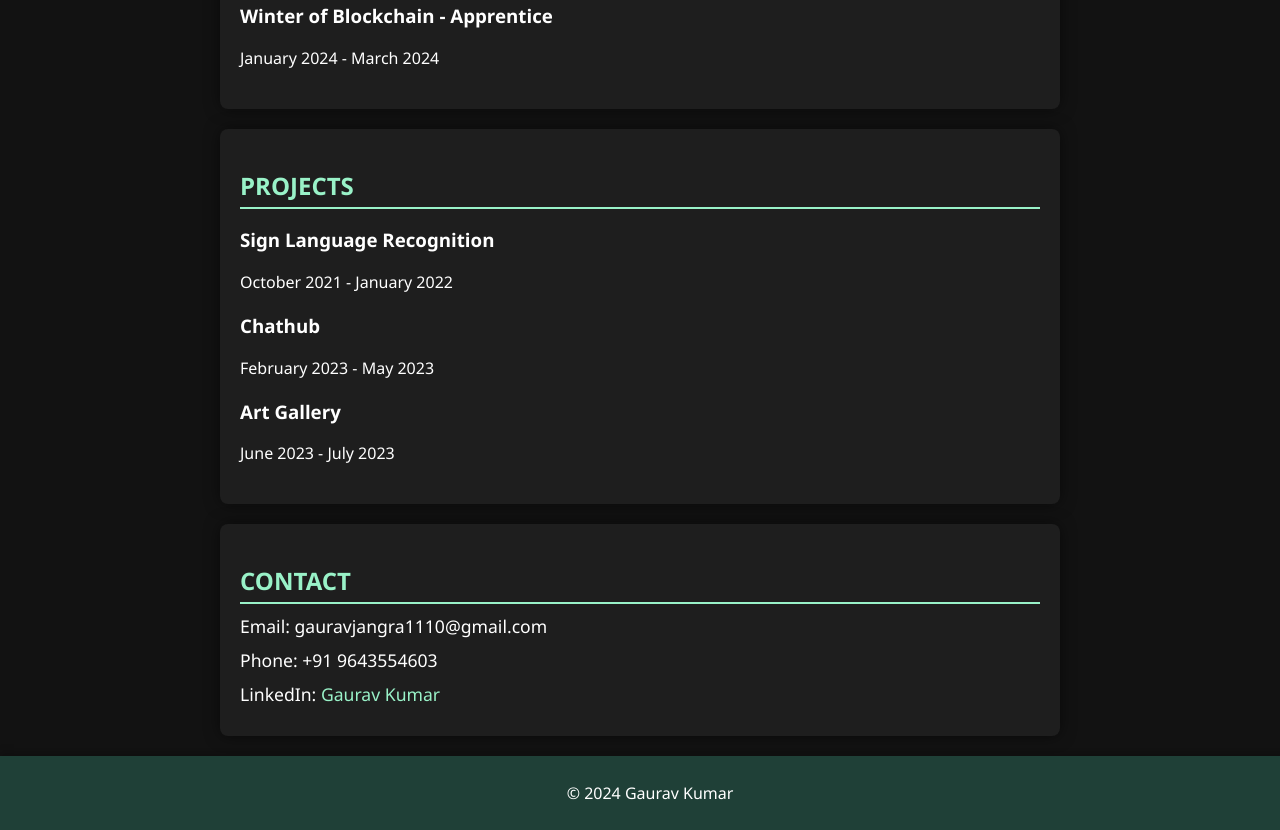
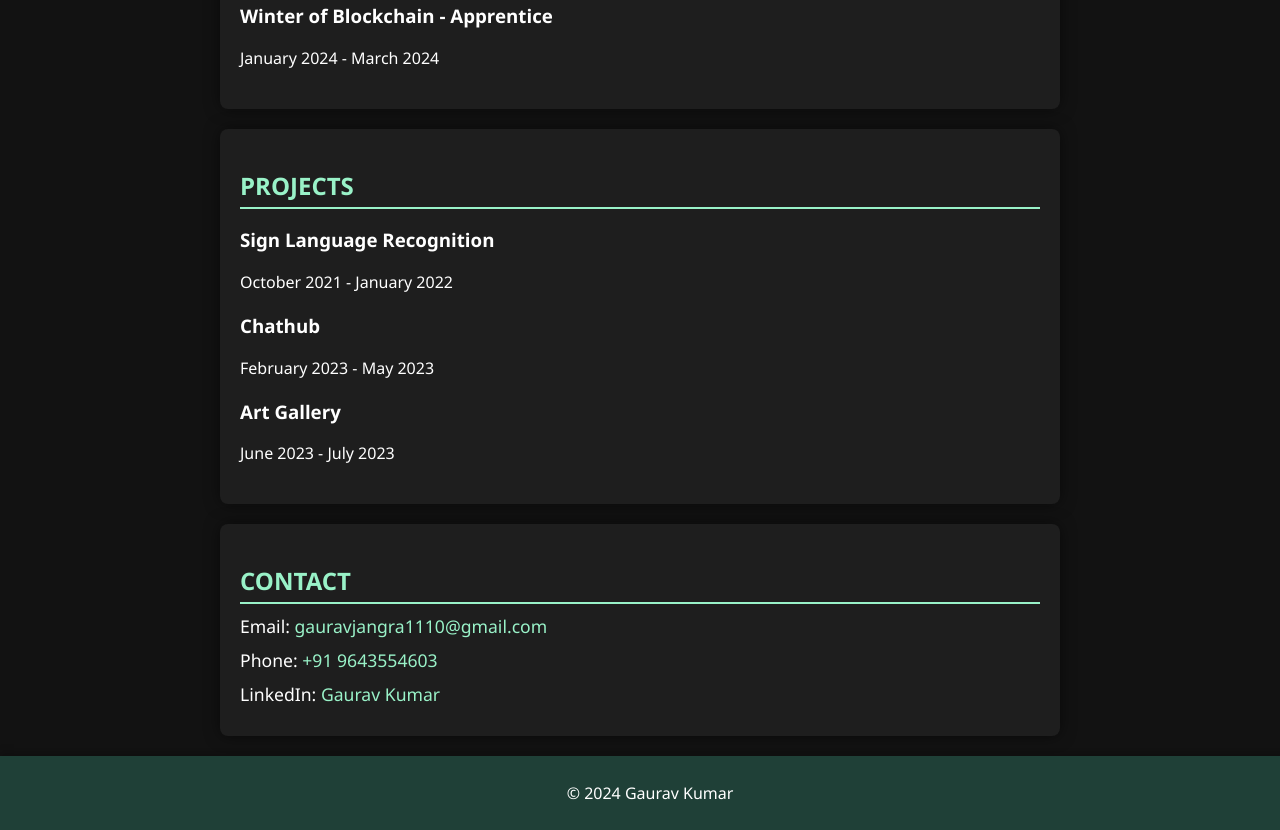
Before and after one commit to happy2234/happy2234.github.io, a plain HTML site: page index.html in a window 1280 px wide. Shown: the part 1087-1917 px from the top of the page. Drawn offline with Linux system fonts and the light colour scheme.

Commit message:
Update index.html

```diff
--- a/index.html
+++ b/index.html
@@ -59,9 +59,9 @@
     </section>
     <section class="contact">
         <h2>Contact</h2>
-        <p>Email: gauravjangra1110@gmail.com</p>
-        <p>Phone: +91 9643554603</p>
-        <p>LinkedIn: <a href="https://www.linkedin.com/in/gaurav-kumar-5bb707256">Gaurav Kumar</a></p>
+        <p>Email: <a href="mailto:gauravjangra1110@gmail.com">gauravjangra1110@gmail.com</a></p>
+        <p>Phone: <a href="tel:+919643554603">+91 9643554603</a></p>
+        <p>LinkedIn: <a href="https://www.linkedin.com/in/gaurav-kumar-5bb707256" target="_blank">Gaurav Kumar</a></p>
     </section>
     <footer>
         <p>&copy; 2024 Gaurav Kumar</p>
```
